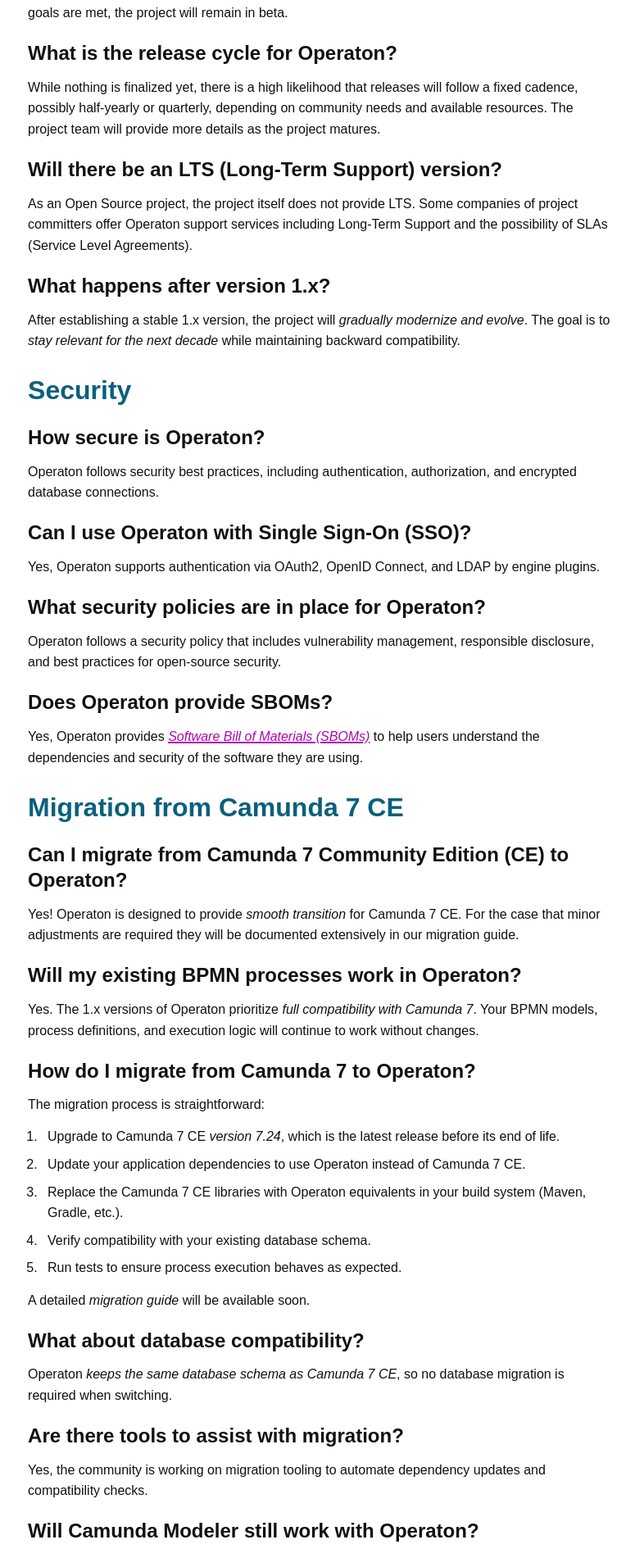
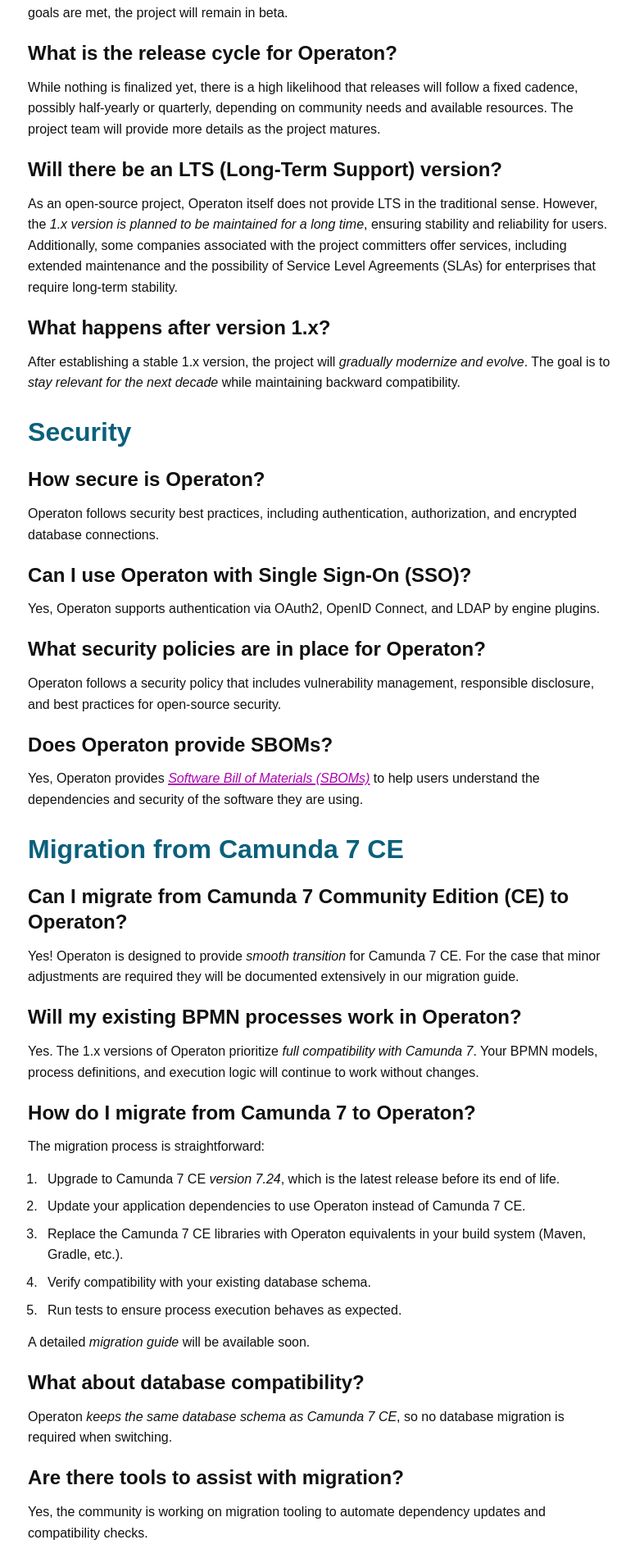
Before and after one commit to operaton/operaton.org, a Jekyll site: the page built from faq.md, in a window 1280 px wide. Shown: the part 2692-4593 px from the top of the page at 82% size, without its empty margins (250-1025 px from the left). Built offline with Jekyll 4.4.1, drawn with Linux system fonts in a browser that asks for light colours; some of the changed text lies outside the part shown.

Commit message:
Incorporated review feedback

```diff
--- a/faq.md
+++ b/faq.md
@@ -73,8 +73,9 @@
 While nothing is finalized yet, there is a high likelihood that releases will follow a fixed cadence, possibly half-yearly or quarterly, depending on community needs and available resources. The project team will provide more details as the project matures.
 
 #### Will there be an LTS (Long-Term Support) version?
-As an Open Source project, the project itself does not provide LTS.
-Some companies of project committers offer Operaton support services including Long-Term Support and the possibility of SLAs (Service Level Agreements).
+As an open-source project, Operaton itself does not provide LTS in the traditional sense.
+However, the *1.x version is planned to be maintained for a long time*, ensuring stability and reliability for users.
+Additionally, some companies associated with the project committers offer services, including extended maintenance and the possibility of Service Level Agreements (SLAs) for enterprises that require long-term stability.
 
 #### What happens after version 1.x?
 After establishing a stable 1.x version, the project will *gradually modernize and evolve*. The goal is to *stay relevant for the next decade* while maintaining backward compatibility.
```
